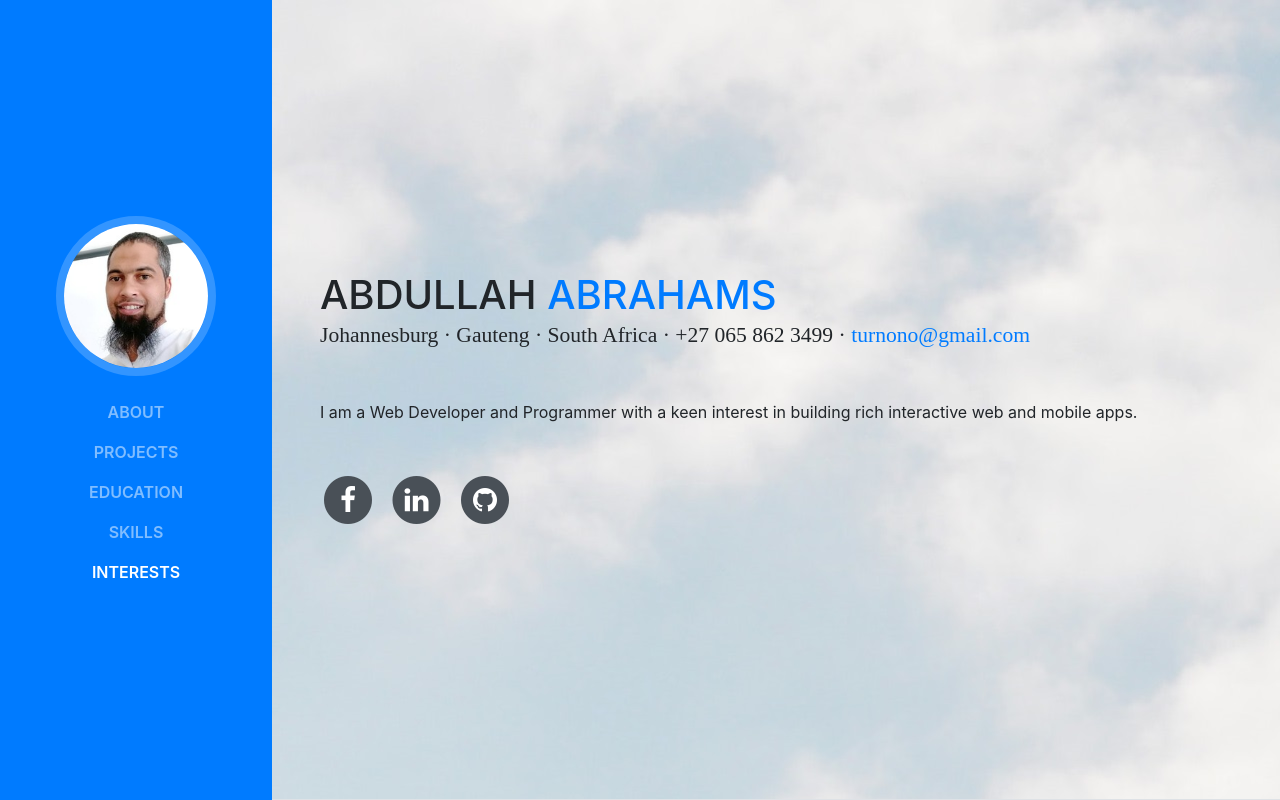
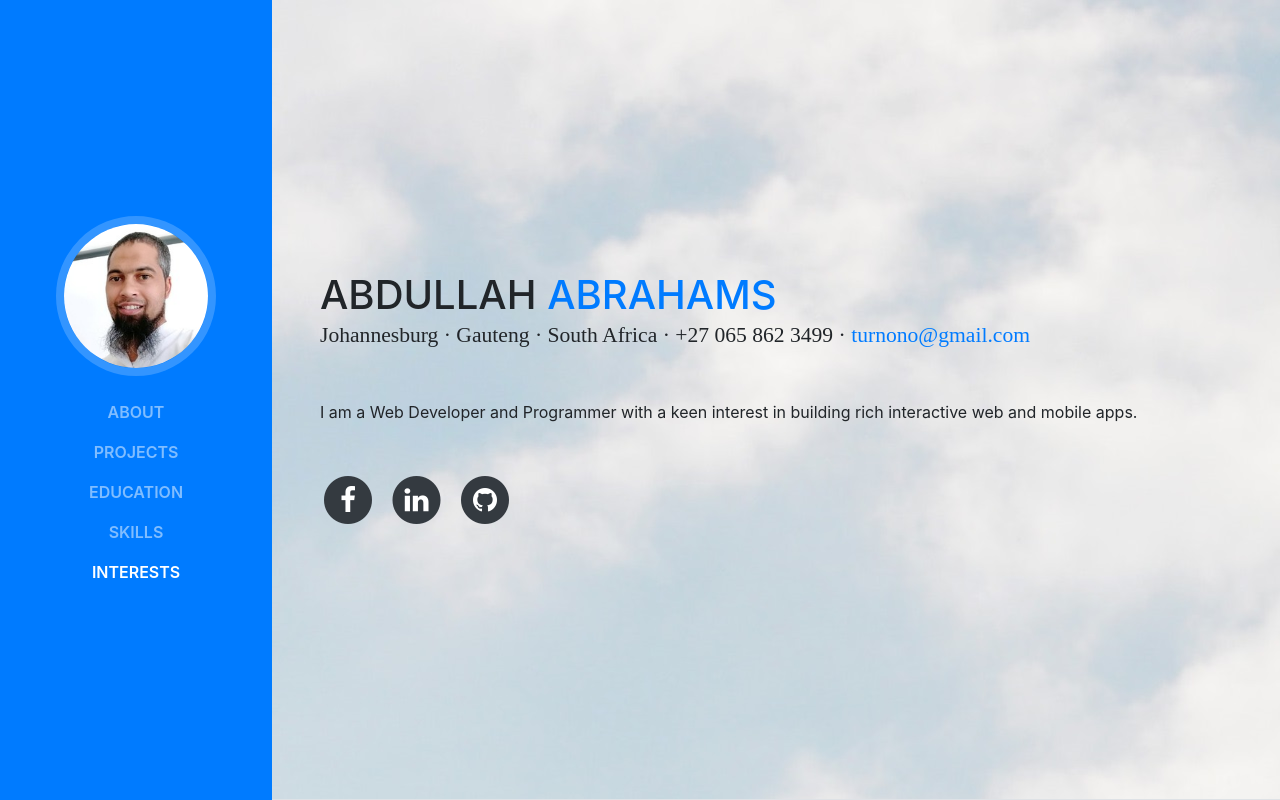
Before and after one commit to turnono/resume, a website with bundled scripts: page index.html in a window 1280 px wide. Shown: the top 800 px of the page. Built offline with nearby package versions, Linux system fonts and the light colour scheme; a web font is replaced by a local one.

Commit message:
iuyiu
kjhjk

```diff
--- a/scss/_global.scss
+++ b/scss/_global.scss
@@ -3,7 +3,7 @@
 body {
   @include body-font;
   padding-top: 54px;
-  color: $gray-600;
+  color: $gray-700;
 }
 @media (min-width: 992px) {
   body {
@@ -21,7 +21,7 @@ h6 {
   @include heading-font;
   font-weight: 700;
   text-transform: uppercase;
-  color: $gray-800;
+  color: $gray-900;
 }
 
 h1 {
@@ -42,7 +42,7 @@ h2 {
 
 .list-social-icons {
   a {
-    color: $gray-700;
+    color: $gray-800;
     &:hover {
       color: $primary;
     }
```
Also changed, not shown: css/resume.css, css/resume.min.css.
